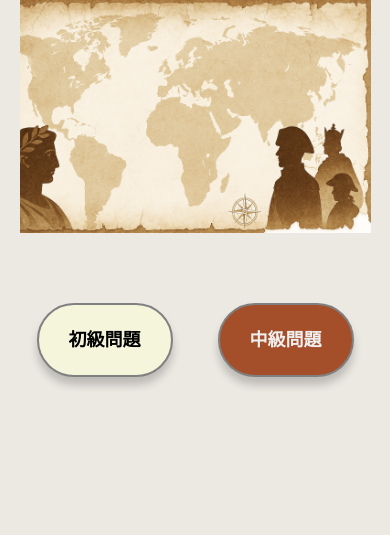
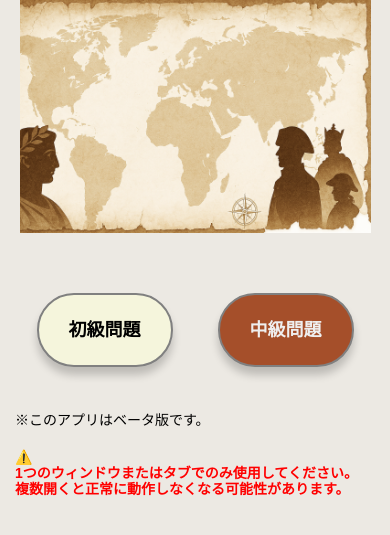
Before and after one commit to tanidashoya/history_game, a Flask app: page / in a window 390 px wide. Shown: the part 140-675 px from the top of the page. Run offline with Flask 3, Linux system fonts and the light colour scheme.

Commit message:
attention追加

```diff
--- a/static/home.css
+++ b/static/home.css
@@ -64,6 +64,17 @@ main {
     padding:25px 30px;
 }
 
+.attention {
+    font-size: 14px;
+    padding-left: 15px;
+    margin-bottom: 20px;
+}
+
+.attention2 {
+    font-size: 14px;
+    padding-left: 15px;
+}
+
 @media(max-width:768px) {
     .home-image{
         display: inline-block;
@@ -74,8 +85,8 @@ main {
         display:flex;
         gap:45px;
         justify-content: center;
-        margin-top: 30px;
-        margin-bottom: 60px;
+        margin-top: 20px;
+        margin-bottom: 45px;
     }
     .btn {
         border:2px solid gray;
--- a/templates/finish.html
+++ b/templates/finish.html
@@ -38,7 +38,10 @@
         <!-- 誤答説明用ページに遷移するボタンを作成する -->
         <div class="btn-group">
             <div class="explanation-btn">
-                <a class="button btn1" href="{{ url_for('explanation') }}">AIによる誤答解説</a>
+                <a class="button btn1" href="{{ url_for('explanation') }}">
+                    AIによる誤答解説<br>
+                    (数秒～数十秒)
+                </a>
             </div>
             <div class="home-btn">
                 <a class="button btn2" href="{{ url_for('start') }}">再挑戦！</a>
--- a/templates/home.html
+++ b/templates/home.html
@@ -22,6 +22,12 @@
                 <a class="button button2" href="{{ url_for('intermediate') }}">中級問題</a>
             </div>
         </div>
+        <p class="attention">※このアプリはベータ版です。</p>
+        <p class="attention2" style="color:red; font-weight:bold;">
+        ⚠️ <br>1つのウィンドウまたはタブでのみ使用してください。<br>
+        複数開くと正常に動作しなくなる可能性があります。
+        </p>
+
     </main>
 </body>
 </html>
```
